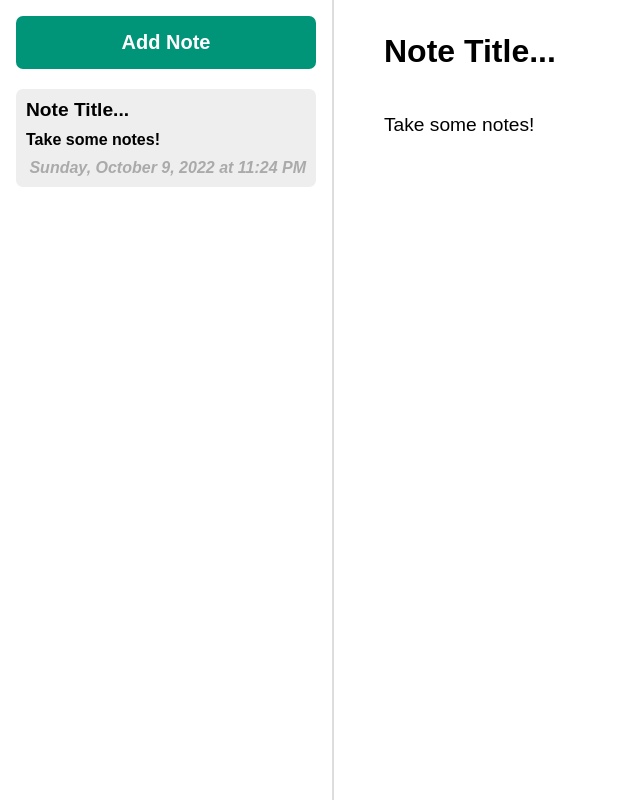
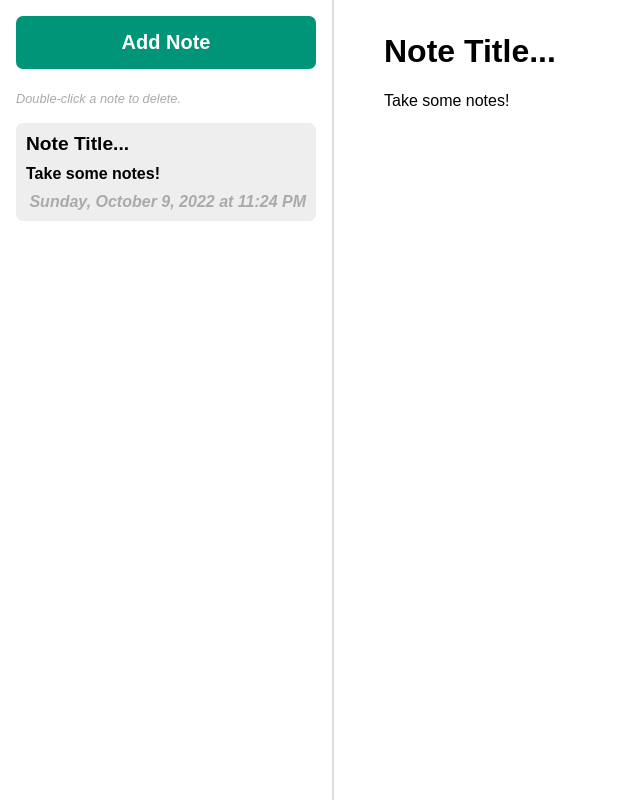
Before and after one commit to TristanBalman/Notes-App-Project, a plain HTML site: page index.html in a window 1280 px wide. Both pictures are taken after a click on the button "Add Note". Shown: the whole page, without its empty margins (0-640 px from the left). Drawn offline with Linux system fonts and the light colour scheme.

Commit message:
Added instructions on how to delete a note
Deleting a note wasn't clear. The event is "dblclick" on a note item in the list.

```diff
--- a/css/main.css
+++ b/css/main.css
@@ -36,6 +36,17 @@ body {
 
 .notes__add--btn:hover {
     background: #00af8c;
+}
+
+.notes__instruction {
+    color: #aaaaaa;
+    font-style: italic;
+    font-size: 0.8em;
+    cursor: default;
+}
+
+.notes__list {
+    margin-top: 1em;
 }
 
 .notes__list-item {
@@ -88,8 +99,8 @@ body {
 
 .notes__body {
     flex-grow: 1;
-    font-size: 1.2em;
+    font-size: 1em;
     line-height: 1.5;
-    margin-top: 2em;
+    margin-top: 1em;
     resize: none;
 }
--- a/js/NotesView.js
+++ b/js/NotesView.js
@@ -12,6 +12,7 @@ export default class NotesView {
     this.root.innerHTML = `
             <div class="notes__sidebar">
                 <button class="notes__add--btn" type="button">Add Note</button>
+                <span class="notes__instruction">Double-click a note to delete.</span>
                 <div class="notes__list">
                 </div>
             </div>
```
